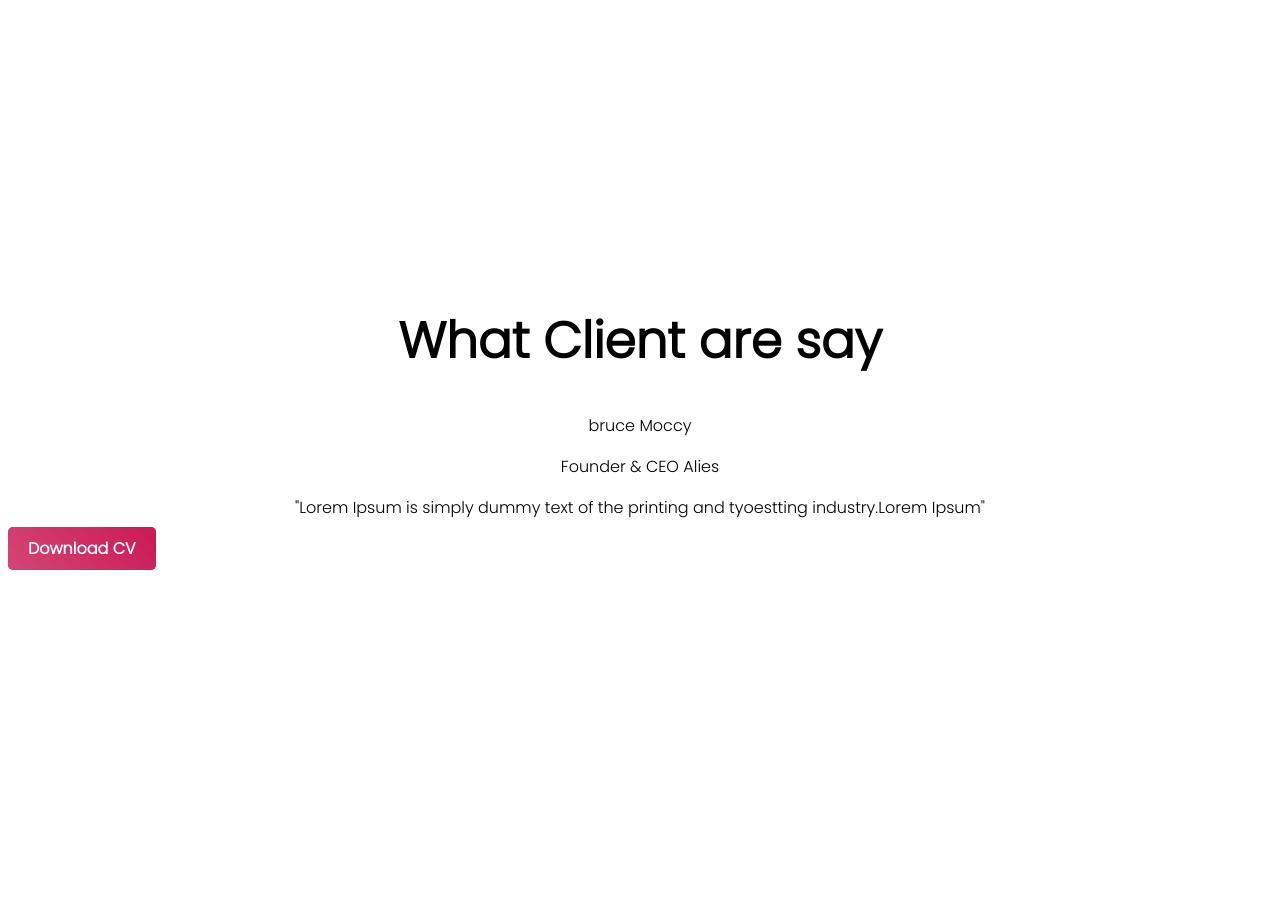
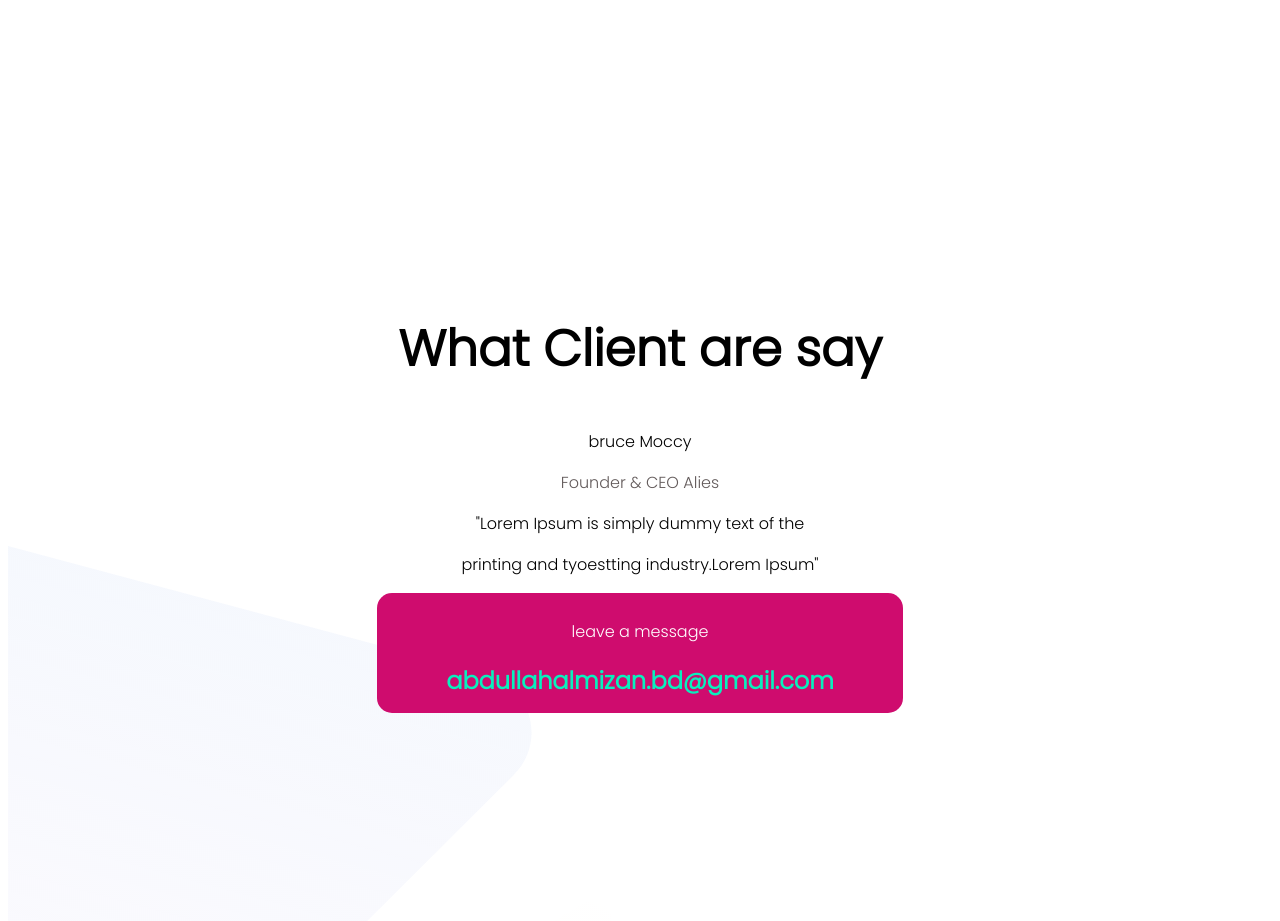
Before and after one commit to Abdullah0095/personal-website, a plain HTML site: page index.html in a window 1280 px wide. Shown: the part 1879-2800 px from the top of the page. Before the commit the page ends 2449 px from the top, so only its background shows below. Drawn offline with Linux system fonts and the light colour scheme.

Commit message:
mostly done

```diff
--- a/index.html
+++ b/index.html
@@ -47,20 +47,27 @@
         </div>
     </section>
 
-    <footer>
-        <div>
+    <section class="bottom">
+        <div class="middle">
             <h1>What Client are say</h1>
         </div>
-        <div>
+        <div class="middle">
             <p>bruce Moccy</p>
-            <p>Founder & CEO Alies</p>
+            <p id="ceo">Founder & CEO Alies</p>
         </div>
-        <div>
-            <p>"Lorem Ipsum is simply dummy text of the printing and tyoestting industry.Lorem Ipsum"</p>
+        <div class="middle">
+            <p>"Lorem Ipsum is simply dummy text of the</p>
+            <p> printing and tyoestting industry.Lorem Ipsum"</p>
         </div>
-        <div>
-            <a class="link-button" target="_blank" href="https://www.linkedin.com/in/abdullah-al-6961431b1/">Download CV</a>
+        <div id="email-box">
+            <p>leave a message</p>
+
+            <a href="https://www.google.com/intl/bn/gmail/about/#" id="nounderline"><h2>abdullahalmizan.bd@gmail.com</h2></a>
+
         </div>
+    </section>
+    <footer>
+        <p>Programming Bug. @ 2020 All rights Reserved</p>
     </footer>
 </body>
 </html>
--- a/style.css
+++ b/style.css
@@ -27,11 +27,18 @@ section{
 }
 .biography-background{
     background-image: url("images/biography-bg.png");
+    background-repeat: no-repeat;
 
 }
 .latest-work{
     background-image: url("images/latest-work-bg.png");
 
+
+
+}
+.bottom{
+    background-image: url("images/footer-bg.png");
+    margin-top: 20px;
 
 }
 .link-button{
@@ -41,13 +48,25 @@ section{
     border-radius: 5px;
     color: white;
     font-weight: bold;
-    background-image: linear-gradient(50deg, rgba(211, 70, 117, 0.986), rgba(204, 24, 84, 0.986))
+    background-image: linear-gradient(50deg, rgba(211, 70, 117, 0.986), rgba(204, 24, 84, 0.986));
+}
+.link-button1{
+    text-decoration: none;
+    background-color: rgba(211, 70, 117, 0.986);
+    padding: 0px 200px 70px 200px;
+    border-radius: 5px;
+    color: white;
+    font-weight: bold;
+    background-image: linear-gradient(50deg, rgba(211, 70, 117, 0.986), rgba(204, 24, 84, 0.986));
+
+
 }
 .work{
     width: 32%;
     height: auto;
     float: left;
     padding: 0px 5px;
+
 }
 div.middle{
     text-align: center;
@@ -57,6 +76,29 @@ div.middle{
 .work img{
     width: 100%
 }
-footer h1,p,a{
+#ceo{
+    color: rgb(99, 91, 91);
+}
+#email-box{
+    margin: auto;
+    width: 40%;
+    height: 100px;
+    padding: 10px;
+    background-color: rgb(207, 12, 110);
+    border-radius: 15px;
     text-align: center;
+    color: white;
 }
+#nounderline{
+    text-decoration: none;
+    color: rgb(8, 240, 189);
+
+}
+
+
+}
+
+footer p{
+    text-align: center;
+    color: rgb(119, 113, 113);
+}
```
